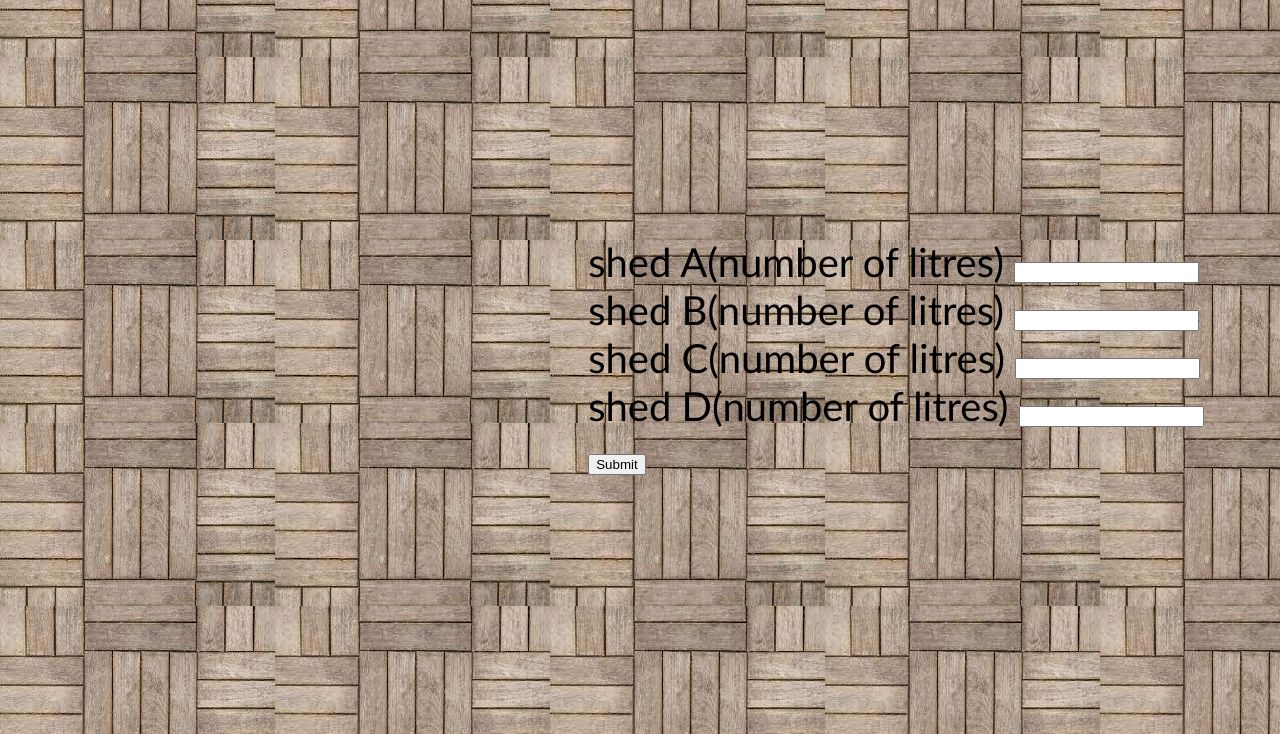
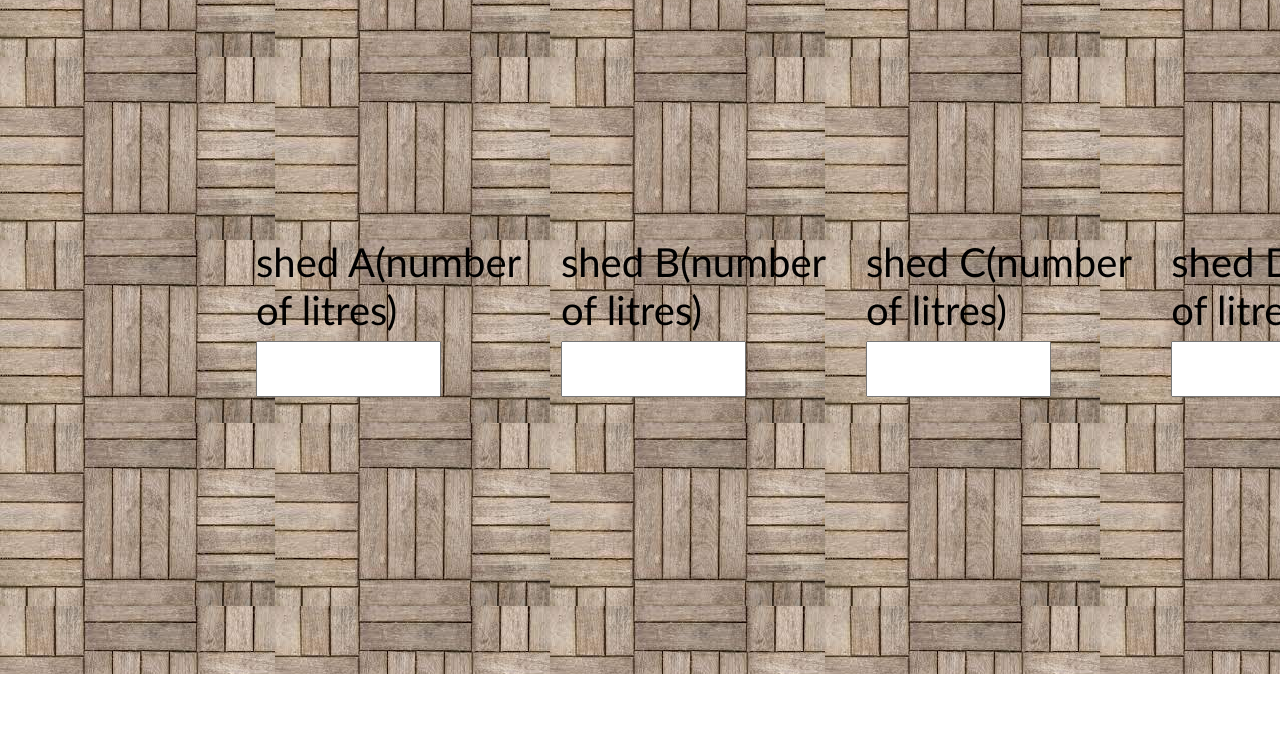
Before and after one commit to Torome-git/Week3project, a plain HTML site: page index.html in a window 1280 px wide. Shown: the part 126-860 px from the top of the page. After the commit the page ends 800 px from the top, so only its background shows below. Drawn offline with Linux system fonts and the light colour scheme.

Commit message:
add style to the input tag

```diff
--- a/assets/index.css
+++ b/assets/index.css
@@ -31,3 +31,11 @@ h3{
     height: 60px;
     margin-top: 0px;
 }
+form > div >input{
+    height: 50px;
+}
+form{
+    display:flex;
+    flex-direction: row;
+    justify-content: space-evenly;
+}
```
